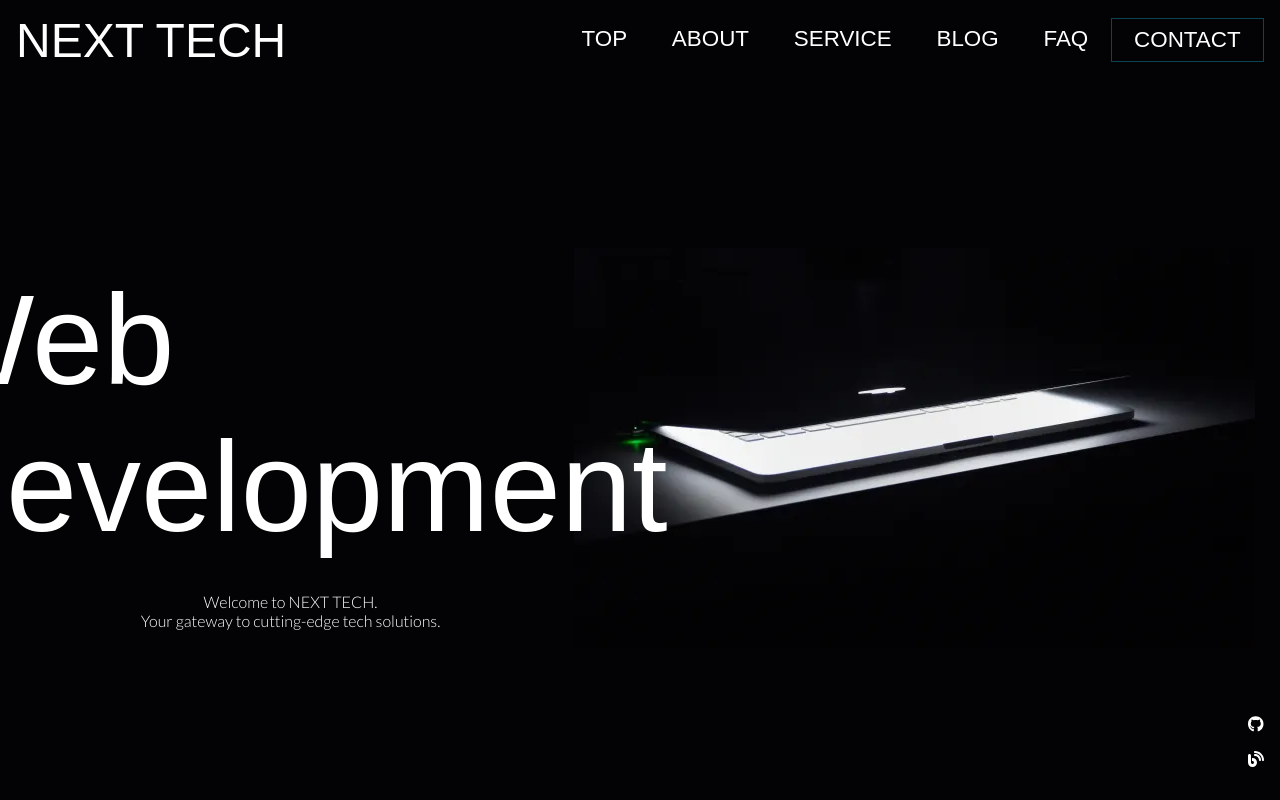
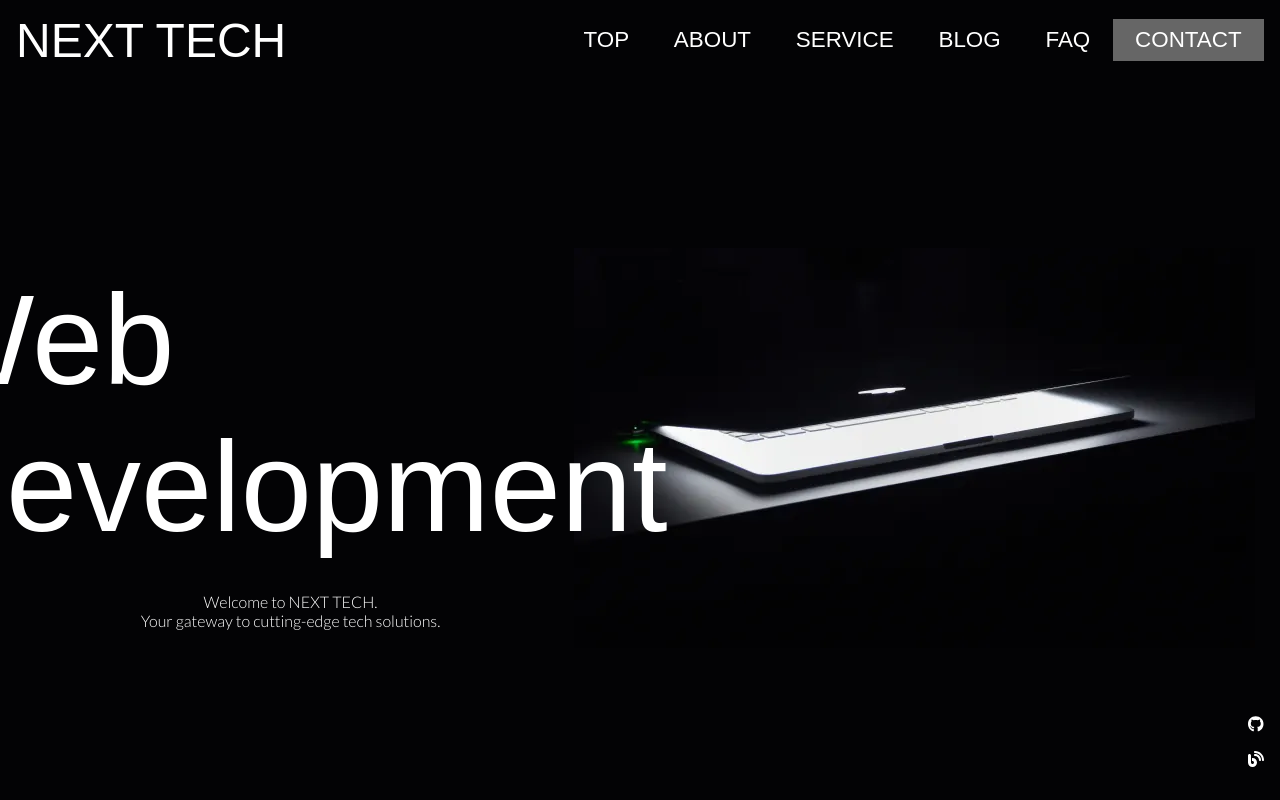
Before and after one commit to shim369/Nextjs-TypeScript-Newt-Site2, a Next.js app: page / in a window 1280 px wide. In both pictures the pointer is over the link "CONTACT". Shown: the top 800 px of the page. Built offline with nearby package versions, Linux system fonts and the light colour scheme; a web font is replaced by a local one.

Commit message:
update css

```diff
--- a/app/styles/page.module.scss
+++ b/app/styles/page.module.scss
@@ -58,11 +58,9 @@
 			&:last-child {
 				background: var(--dark-blue);
 				color: var(--white);
-				border: solid 1px var(--dark-blue);
 
 				&:hover {
-					background: transparent;
-					border: solid 1px var(--dark-blue);
+					background: #666;
 					color: var(--white);
 				}
 			}
```
